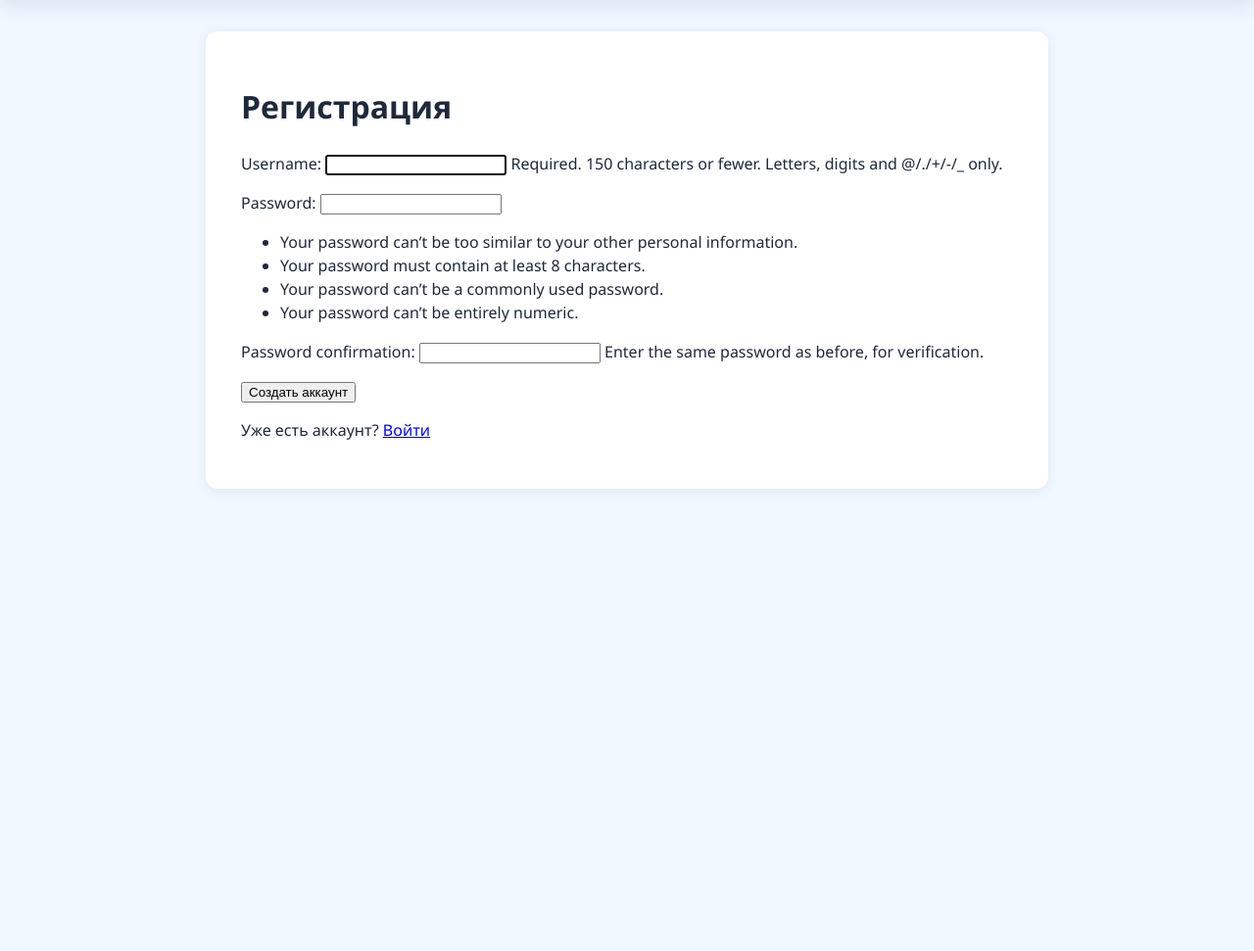
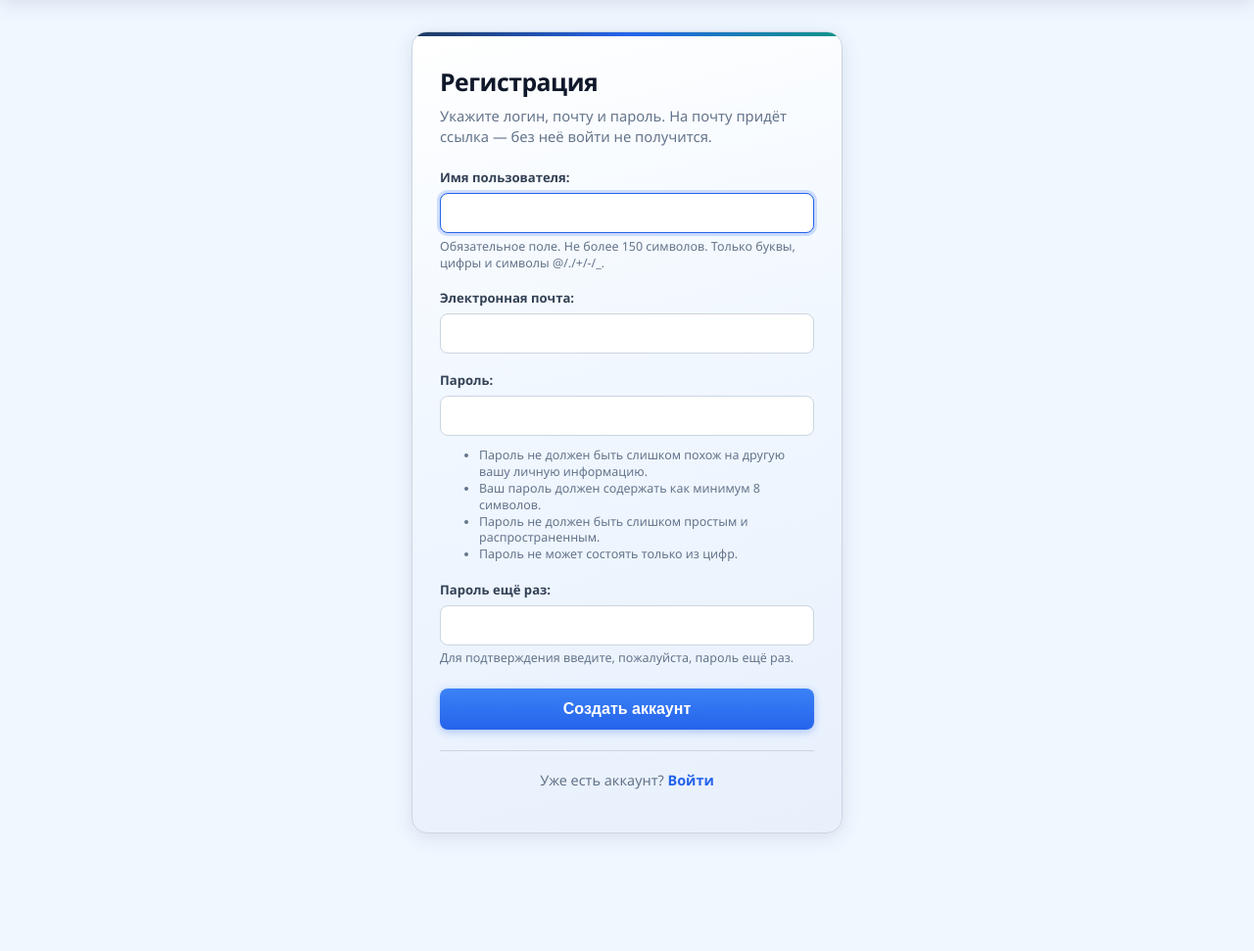
Before and after one commit to ryPbEBck88/Training_boomerang, a Django app: page /register/ in a window 1280 px wide. Shown: the part 60-1031 px from the top of the page at 98% size. Before the commit the page ends 559 px from the top, so only its background shows below. Run offline with Django 5.2, Linux system fonts and the light colour scheme; data comes from the database, SQL or seed files in the repository.

Commit message:
потом

```diff
--- /dev/null
+++ b/homepage/forms.py
@@ -0,0 +1,52 @@
+from django import forms
+from django.contrib.auth import get_user_model
+from django.contrib.auth.forms import AuthenticationForm, UserCreationForm
+from django.core.exceptions import ValidationError
+
+User = get_user_model()
+
+
+class SignUpForm(UserCreationForm):
+    email = forms.EmailField(
+        label='Электронная почта',
+        required=True,
+        widget=forms.EmailInput(attrs={'autocomplete': 'email', 'class': 'auth-input'}),
+    )
+
+    class Meta:
+        model = User
+        fields = ('username', 'email', 'password1', 'password2')
+
+    def __init__(self, *args, **kwargs):
+        super().__init__(*args, **kwargs)
+        self.fields['username'].label = 'Имя пользователя'
+        self.fields['password1'].label = 'Пароль'
+        self.fields['password2'].label = 'Пароль ещё раз'
+        self.fields['username'].widget.attrs.update({'class': 'auth-input', 'autocomplete': 'username'})
+        self.fields['password1'].widget.attrs.update({'class': 'auth-input', 'autocomplete': 'new-password'})
+        self.fields['password2'].widget.attrs.update({'class': 'auth-input', 'autocomplete': 'new-password'})
+
+    def clean_email(self):
+        email = (self.cleaned_data.get('email') or '').strip().lower()
+        if not email:
+            raise ValidationError('Укажите адрес почты.')
+        if User.objects.filter(email__iexact=email).exists():
+            raise ValidationError('Этот адрес уже используется. Войдите или укажите другую почту.')
+        return email
+
+    def save(self, commit=True):
+        user = super().save(commit=False)
+        user.email = self.cleaned_data['email']
+        user.is_active = False
+        if commit:
+            user.save()
+        return user
+
+
+class SiteLoginForm(AuthenticationForm):
+    def __init__(self, *args, **kwargs):
+        super().__init__(*args, **kwargs)
+        self.fields['username'].label = 'Имя пользователя'
+        self.fields['password'].label = 'Пароль'
+        self.fields['username'].widget.attrs.update({'class': 'auth-input', 'autocomplete': 'username'})
+        self.fields['password'].widget.attrs.update({'class': 'auth-input', 'autocomplete': 'current-password'})
--- a/homepage/urls.py
+++ b/homepage/urls.py
@@ -1,15 +1,24 @@
 from django.urls import path
 from django.contrib.auth import views as auth_views
+
 from . import views
+from .forms import SiteLoginForm
 
 
 urlpatterns = [
     path('', views.index, name='homepage_index'),
     path("register/", views.register, name="register"),
+    path("register/sent/", views.register_verify_sent, name="register_verify_sent"),
+    path(
+        "activate/<uidb64>/<token>/",
+        views.activate_account,
+        name="activate_account",
+    ),
     path(
         "login/",
         auth_views.LoginView.as_view(
             template_name="registration/login.html",
+            authentication_form=SiteLoginForm,
             redirect_authenticated_user=True,
             next_page="homepage_index",
         ),
--- a/homepage/views.py
+++ b/homepage/views.py
@@ -1,6 +1,18 @@
-from django.contrib.auth import login
-from django.contrib.auth.forms import UserCreationForm
+import logging
+
+from django.contrib.auth import get_user_model
+from django.contrib.auth.tokens import default_token_generator
 from django.shortcuts import redirect, render
+from django.urls import reverse
+from django.utils.encoding import force_str
+from django.utils.http import urlsafe_base64_decode
+
+from .email_activation import send_activation_email
+from .forms import SignUpForm
+
+logger = logging.getLogger(__name__)
+User = get_user_model()
+
 
 def index(request):
     return render(request, 'homepage/index.html')
@@ -8,13 +20,43 @@ def index(request):
 
 def register(request):
     if request.user.is_authenticated:
-        return redirect("homepage_index")
-    if request.method == "POST":
-        form = UserCreationForm(request.POST)
+        return redirect('homepage_index')
+    if request.method == 'POST':
+        form = SignUpForm(request.POST)
         if form.is_valid():
             user = form.save()
-            login(request, user)
-            return redirect("homepage_index")
+            try:
+                send_activation_email(request, user)
+            except Exception:
+                logger.exception('activation email failed for user_id=%s', user.pk)
+                user.delete()
+                form.add_error(
+                    None,
+                    'Не удалось отправить письмо. Проверьте адрес почты или настройки сервера и попробуйте снова.',
+                )
+            else:
+                return redirect('register_verify_sent')
     else:
-        form = UserCreationForm()
-    return render(request, "registration/register.html", {"form": form})
+        form = SignUpForm()
+    return render(request, 'registration/register.html', {'form': form})
+
+
+def register_verify_sent(request):
+    if request.user.is_authenticated:
+        return redirect('homepage_index')
+    return render(request, 'registration/register_verify_sent.html')
+
+
+def activate_account(request, uidb64, token):
+    if request.user.is_authenticated:
+        return redirect('homepage_index')
+    try:
+        uid = force_str(urlsafe_base64_decode(uidb64))
+        user = User.objects.get(pk=uid)
+    except (TypeError, ValueError, OverflowError, User.DoesNotExist):
+        user = None
+    if user is not None and default_token_generator.check_token(user, token):
+        user.is_active = True
+        user.save(update_fields=['is_active'])
+        return redirect(f'{reverse("login")}?confirmed=1')
+    return render(request, 'registration/activation_invalid.html')
--- a/static/common/style.css
+++ b/static/common/style.css
@@ -2420,3 +2420,191 @@ main h2 {
     font-size: 2rem;
   }
 }
+
+/* --- Страницы входа / регистрации --- */
+main.auth-main .main-card {
+  max-width: 440px;
+  margin: 28px auto 48px;
+  padding: 0;
+  background: transparent;
+  box-shadow: none;
+}
+
+.auth-shell {
+  background: linear-gradient(165deg, #ffffff 0%, #f0f7ff 45%, #e8f0fc 100%);
+  border: 1px solid var(--border);
+  border-radius: calc(var(--radius) + 4px);
+  box-shadow: var(--shadow-strong);
+  padding: 2rem 1.75rem 1.75rem;
+  position: relative;
+  overflow: hidden;
+}
+
+.auth-shell::before {
+  content: '';
+  position: absolute;
+  top: 0;
+  left: 0;
+  right: 0;
+  height: 4px;
+  background: linear-gradient(90deg, #1e3a5f, var(--accent), #0d9488);
+  border-radius: calc(var(--radius) + 4px) calc(var(--radius) + 4px) 0 0;
+}
+
+.auth-shell__title {
+  margin: 0 0 0.35rem;
+  font-size: 1.55rem;
+  font-weight: 700;
+  letter-spacing: -0.02em;
+  color: #0f172a;
+}
+
+.auth-shell__lead {
+  margin: 0 0 1.35rem;
+  font-size: 0.92rem;
+  color: var(--text-muted);
+  line-height: 1.45;
+}
+
+.auth-field {
+  margin-bottom: 1.1rem;
+}
+
+.auth-field label {
+  display: block;
+  font-size: 0.82rem;
+  font-weight: 600;
+  color: #334155;
+  margin-bottom: 0.35rem;
+}
+
+.auth-input {
+  width: 100%;
+  padding: 0.65rem 0.85rem;
+  font-size: 1rem;
+  border: 1px solid var(--border);
+  border-radius: var(--radius-sm);
+  background: #fff;
+  color: var(--text);
+  transition: border-color 0.15s, box-shadow 0.15s;
+}
+
+.auth-input:focus {
+  outline: none;
+  border-color: var(--accent);
+  box-shadow: 0 0 0 3px rgba(37, 99, 235, 0.2);
+}
+
+.auth-field .helptext,
+.auth-field + .helptext {
+  display: block;
+  margin-top: 0.35rem;
+  font-size: 0.78rem;
+  color: var(--text-muted);
+  line-height: 1.35;
+}
+
+.auth-errors {
+  list-style: none;
+  margin: 0 0 1rem;
+  padding: 0.75rem 1rem;
+  background: #fef2f2;
+  border: 1px solid #fecaca;
+  border-radius: var(--radius-sm);
+  color: #991b1b;
+  font-size: 0.88rem;
+}
+
+.auth-errors li {
+  margin: 0.2rem 0;
+}
+
+.auth-nonfield {
+  margin-bottom: 1rem;
+  padding: 0.75rem 1rem;
+  background: #fef2f2;
+  border: 1px solid #fecaca;
+  border-radius: var(--radius-sm);
+  color: #991b1b;
+  font-size: 0.88rem;
+}
+
+.auth-btn {
+  display: inline-flex;
+  align-items: center;
+  justify-content: center;
+  width: 100%;
+  margin-top: 0.25rem;
+  padding: 0.75rem 1.25rem;
+  font-size: 1rem;
+  font-weight: 700;
+  color: #fff;
+  background: linear-gradient(180deg, var(--accent-hover) 0%, var(--accent) 100%);
+  border: none;
+  border-radius: var(--radius-sm);
+  cursor: pointer;
+  box-shadow: 0 2px 8px rgba(37, 99, 235, 0.35);
+  transition: transform 0.12s, box-shadow 0.12s;
+}
+
+.auth-btn:hover {
+  transform: translateY(-1px);
+  box-shadow: 0 4px 14px rgba(37, 99, 235, 0.4);
+}
+
+.auth-footer {
+  margin-top: 1.35rem;
+  padding-top: 1.15rem;
+  border-top: 1px solid var(--border);
+  font-size: 0.9rem;
+  color: var(--text-muted);
+  text-align: center;
+}
+
+.auth-footer a {
+  color: var(--accent);
+  font-weight: 600;
+  text-decoration: none;
+}
+
+.auth-footer a:hover {
+  text-decoration: underline;
+}
+
+.auth-banner {
+  margin: 0 0 1.15rem;
+  padding: 0.85rem 1rem;
+  border-radius: var(--radius-sm);
+  font-size: 0.9rem;
+  line-height: 1.4;
+}
+
+.auth-banner--ok {
+  background: #ecfdf5;
+  border: 1px solid #a7f3d0;
+  color: #065f46;
+}
+
+.auth-icon-mail {
+  width: 52px;
+  height: 52px;
+  margin: 0 auto 1rem;
+  border-radius: 14px;
+  background: linear-gradient(135deg, #dbeafe, #e0f2fe);
+  display: flex;
+  align-items: center;
+  justify-content: center;
+  font-size: 1.65rem;
+}
+
+.auth-icon-warn {
+  width: 52px;
+  height: 52px;
+  margin: 0 auto 1rem;
+  border-radius: 14px;
+  background: linear-gradient(135deg, #fee2e2, #ffedd5);
+  display: flex;
+  align-items: center;
+  justify-content: center;
+  font-size: 1.65rem;
+}
--- a/templates/registration/register.html
+++ b/templates/registration/register.html
@@ -2,12 +2,33 @@
 
 {% block title %}Регистрация{% endblock %}
 
+{% block main_class %}auth-main{% endblock %}
+
 {% block content %}
-<h1>Регистрация</h1>
-<form method="post">
-    {% csrf_token %}
-    {{ form.as_p }}
-    <button type="submit">Создать аккаунт</button>
-</form>
-<p>Уже есть аккаунт? <a href="{% url 'login' %}">Войти</a></p>
+<div class="auth-shell">
+	<h1 class="auth-shell__title">Регистрация</h1>
+	<p class="auth-shell__lead">Укажите логин, почту и пароль. На почту придёт ссылка — без неё войти не получится.</p>
+	<form method="post" action="{% url 'register' %}" novalidate>
+		{% csrf_token %}
+		{% if form.non_field_errors %}
+			<div class="auth-nonfield">{{ form.non_field_errors|join:' ' }}</div>
+		{% endif %}
+		{% for field in form %}
+			<div class="auth-field">
+				{{ field.label_tag }}
+				{{ field }}
+				{% if field.help_text %}
+					<span class="helptext">{{ field.help_text|safe }}</span>
+				{% endif %}
+				{% if field.errors %}
+					<ul class="auth-errors">
+						{% for err in field.errors %}<li>{{ err }}</li>{% endfor %}
+					</ul>
+				{% endif %}
+			</div>
+		{% endfor %}
+		<button type="submit" class="auth-btn">Создать аккаунт</button>
+	</form>
+	<p class="auth-footer">Уже есть аккаунт? <a href="{% url 'login' %}">Войти</a></p>
+</div>
 {% endblock %}
--- /dev/null
+++ b/training/middleware.py
@@ -0,0 +1,22 @@
+import zoneinfo
+
+from django.conf import settings
+from django.utils import timezone
+
+
+class ActivateTimezoneMiddleware:
+    """
+    На каждый запрос активирует settings.TIME_ZONE (Москва),
+    чтобы даты/время в админке и шаблонах были в одной зоне.
+    """
+
+    def __init__(self, get_response):
+        self.get_response = get_response
+        self._tz = zoneinfo.ZoneInfo(settings.TIME_ZONE)
+
+    def __call__(self, request):
+        timezone.activate(self._tz)
+        try:
+            return self.get_response(request)
+        finally:
+            timezone.deactivate()
```
Also changed, not shown: homepage/email_activation.py (added, +30 -0 lines), templates/registration/activation_invalid.html (added, +18 -0 lines), templates/registration/email/activation_body.html (added, +31 -0 lines), templates/registration/email/activation_body.txt (added, +7 -0 lines), templates/registration/login.html (+28 -7 lines), templates/registration/register_verify_sent.html (added, +18 -0 lines), training/settings.py (+19 -2 lines).
